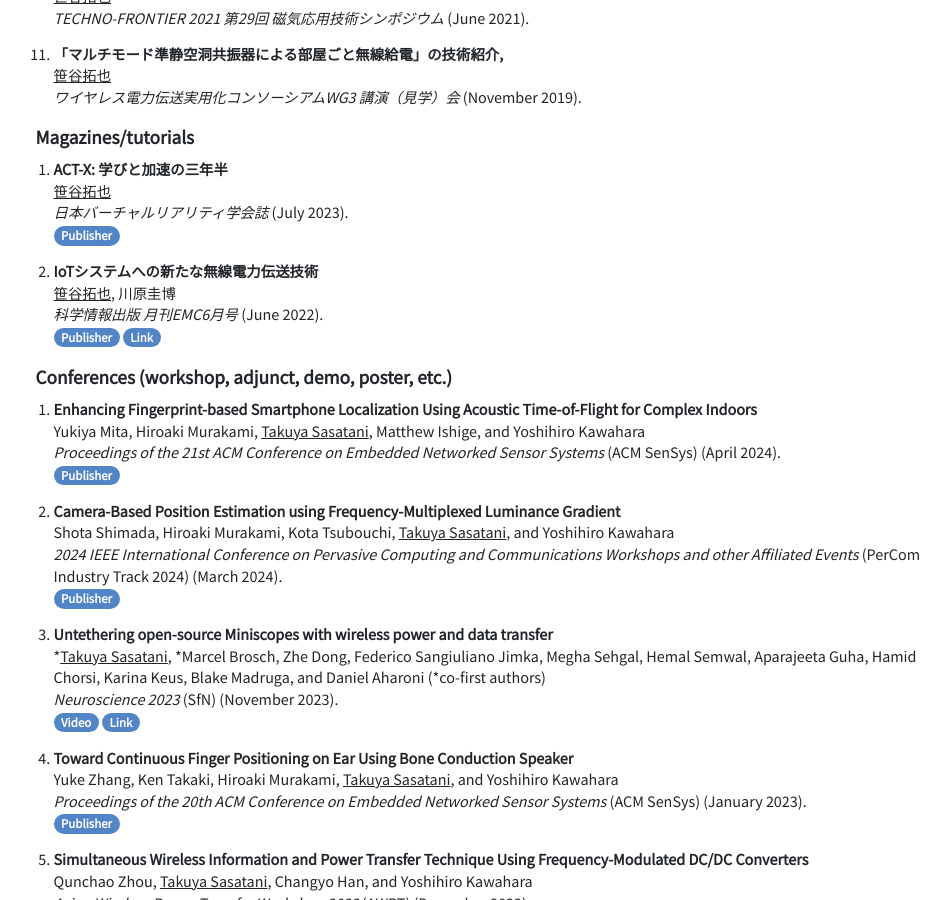
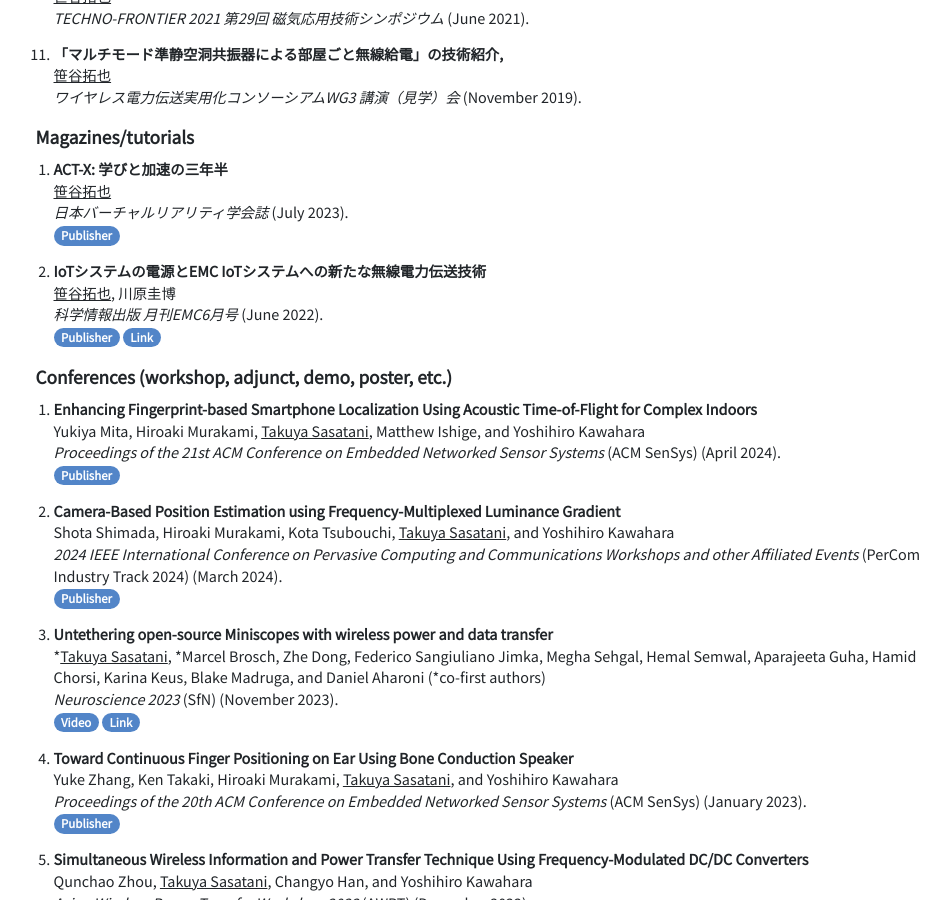
Before and after one commit to t-sasatani/t-sasatani.github.io, a Jekyll site: the page built from _pages/publications.md, in a window 1280 px wide and 900 px high, scrolled down 4386 px. Shown: the whole window, without its empty margins (144-1094 px from the left). Built offline with Jekyll 4.4.1, drawn with Linux system fonts in a browser that asks for light colours.

Commit message:
Update publications data

```diff
--- a/_data/metadata.yml
+++ b/_data/metadata.yml
@@ -26,4 +26,4 @@ extrabio: Takuya completed his Ph.D. at <a href="https://www.u-tokyo.ac.jp/en/in
   the field have earned him several esteemed awards, including MIT Technology Review's
   Innovators Under 35 Japan, the ACM IMWUT distinguished paper award, Forbes 30 under
   30 Asia, and the JSPS Ikushi Prize (日本学術振興会育志賞).
-gsheet_update: '2024-10-01'
+gsheet_update: '2024-10-02'
--- a/_data/publication.yml
+++ b/_data/publication.yml
@@ -2081,7 +2081,7 @@
   press_release_en:
   press_release_jp:
   note:
-- title: IoTシステムへの新たな無線電力伝送技術
+- title: IoTシステムの電源とEMC IoTシステムへの新たな無線電力伝送技術
   publication: 科学情報出版 月刊EMC6月号
   publication_abbr:
   type: tutorial
```
